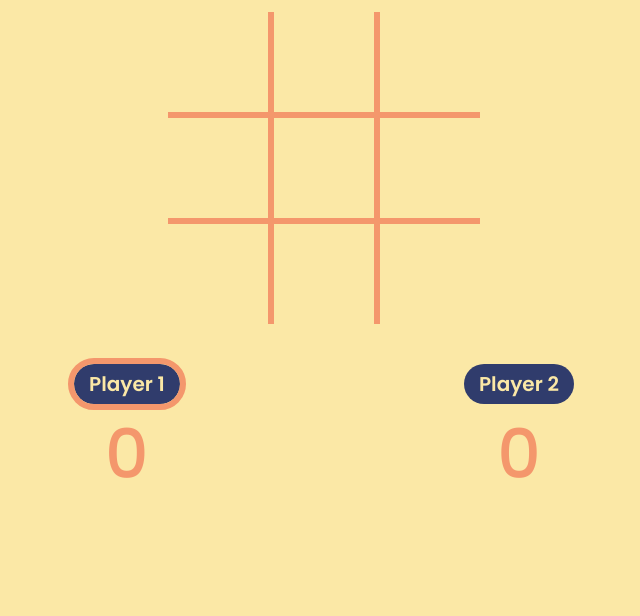
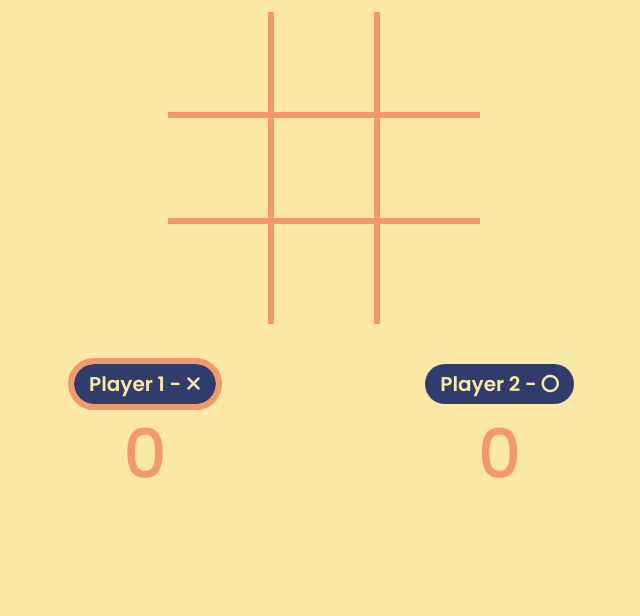
Before and after one commit to t-kupp/odin-tic-tac-toe, a plain HTML site: page index.html in a window 1280 px wide. Shown: the part 116-732 px from the top of the page, without its empty margins (316-956 px from the left). Drawn offline with Linux system fonts and the light colour scheme.

Commit message:
added x and o indicator

```diff
--- a/index.html
+++ b/index.html
@@ -21,11 +21,11 @@
     <div id="grid"></div>
     <div id="active-turn">
       <div id="player-1-display">
-        <p id="player-1-name">Player 1</p>
+        <p id="player-1-name">Player 1 - <i class="fa-solid fa-xmark"></i></p>
         <p id="player-1-score">0</p>
       </div>
       <div id="player-2-display">
-        <p id="player-2-name">Player 2</p>
+        <p id="player-2-name">Player 2 - <i class="fa-solid fa-o"></i></p>
         <p id="player-2-score">0</p>
       </div>
     </div>
```
